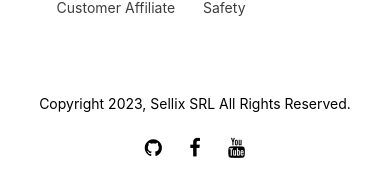
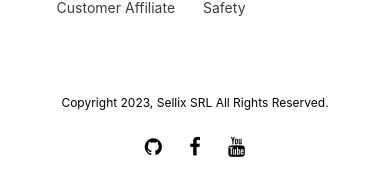
Before and after one commit to M4soudAlizadeh/newSellix, a React (Create React App) app: page / in a window 390 px wide. Shown: the part 8497-8676 px from the top of the page. Built offline with nearby package versions, Linux system fonts and the light colour scheme.

Commit message:
Footer responsive with tailwind is done

```diff
--- a/src/pages/MainPageComponent/FooterSection.js
+++ b/src/pages/MainPageComponent/FooterSection.js
@@ -1,8 +1,10 @@
 import classes from "./FooterSection.module.css";
 const FooterSection = () => {
   return (
-    <div className="flex items-center justify-between px-5 mx-auto text-sm h-28 max-w-MaxW mdMax:flex-col mdMax:justify-evenly">
-      <p>Copyright 2023, Sellix SRL All Rights Reserved.</p>
+    <div className="flex items-center justify-between px-5 mx-auto text-sm h-28 max-w-MaxW mdMax:flex-col mdMax:justify-evenly smMax:text-xs">
+      <p className="text-center ">
+        Copyright 2023, Sellix SRL All Rights Reserved.
+      </p>
       <div className="flex justify-around w-32">
         <i class="fa fa-github" style={{ fontSize: "20px" }}></i>
         <i class="fa fa-facebook" style={{ fontSize: "20px" }}></i>
--- a/src/pages/MainPageComponent/FooterSection.module.css
+++ b/src/pages/MainPageComponent/FooterSection.module.css
@@ -1,4 +1,4 @@
-.MainPage__FooterSection {
+/* .MainPage__FooterSection {
   display: flex;
   justify-content: space-between;
   align-items: center;
@@ -28,4 +28,4 @@
   .MainPage__FooterSection div {
     text-align: center;
   }
-}
+} */
--- a/tailwind.config.js
+++ b/tailwind.config.js
@@ -5,6 +5,8 @@ module.exports = {
     screens: {
       sm: "0px",
       // => @media (min-width: 640px) { ... }
+      smMax: { max: "640px" },
+      // => @media (max-width: 640px) { ... }
 
       md: "768px",
       // => @media (min-width: 768px) { ... }
```
